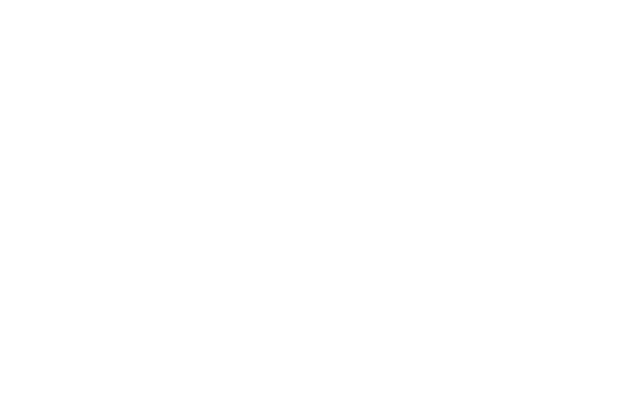
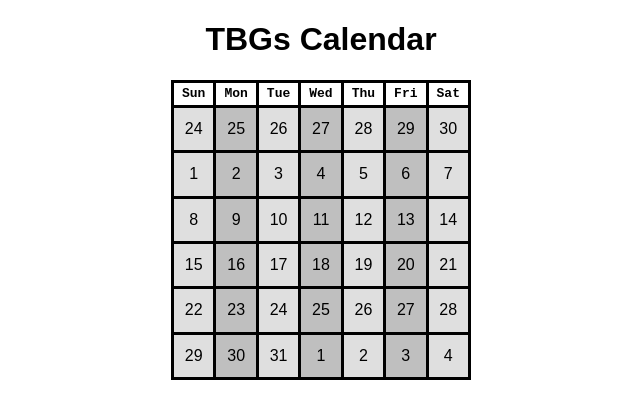
Before and after one commit to realicraft/tbgs-calendar, a plain HTML site: page index.html in a window 1280 px wide. Shown: the whole page, without its empty margins (319-959 px from the left). Drawn offline with Linux system fonts and the light colour scheme.

Commit message:
add calendar

```diff
--- a/index.html
+++ b/index.html
@@ -1 +1,80 @@
-<html></html
+<!DOCTYPE html>
+<html>
+    <head>
+        <meta charset='utf-8'>
+        <title>TBGs Calendar</title>
+        <link rel='stylesheet' href='main.css'>
+    </head>
+    <body>
+        <h1>TBGs Calendar</h1>
+        <div id="cal_contain">
+            <table id="cal_table">
+                <tr id="cal_head">
+                    <th id="cal_weeklable_sun" class="weeklable sun">Sun</th>
+                    <th id="cal_weeklable_mon" class="weeklable mon">Mon</th>
+                    <th id="cal_weeklable_tue" class="weeklable tue">Tue</th>
+                    <th id="cal_weeklable_wed" class="weeklable wed">Wed</th>
+                    <th id="cal_weeklable_thu" class="weeklable thu">Thu</th>
+                    <th id="cal_weeklable_fri" class="weeklable fri">Fri</th>
+                    <th id="cal_weeklable_sat" class="weeklable sat">Sat</th>
+                </tr>
+                <tr id="cal_week0" class="week">
+                    <td id="cal_day_0_1" class="week0 day1">24</td>
+                    <td id="cal_day_0_2" class="week0 day2">25</td>
+                    <td id="cal_day_0_3" class="week0 day3">26</td>
+                    <td id="cal_day_0_4" class="week0 day4">27</td>
+                    <td id="cal_day_0_5" class="week0 day5">28</td>
+                    <td id="cal_day_0_6" class="week0 day6">29</td>
+                    <td id="cal_day_0_7" class="week0 day7">30</td>
+                </tr>
+                <tr id="cal_week1" class="week">
+                    <td id="cal_day_1_1" class="week1 day1">1</td>
+                    <td id="cal_day_1_2" class="week1 day2">2</td>
+                    <td id="cal_day_1_3" class="week1 day3">3</td>
+                    <td id="cal_day_1_4" class="week1 day4">4</td>
+                    <td id="cal_day_1_5" class="week1 day5">5</td>
+                    <td id="cal_day_1_6" class="week1 day6">6</td>
+                    <td id="cal_day_1_7" class="week1 day7">7</td>
+                </tr>
+                <tr id="cal_week2" class="week">
+                    <td id="cal_day_2_1" class="week2 day1">8</td>
+                    <td id="cal_day_2_2" class="week2 day2">9</td>
+                    <td id="cal_day_2_3" class="week2 day3">10</td>
+                    <td id="cal_day_2_4" class="week2 day4">11</td>
+                    <td id="cal_day_2_5" class="week2 day5">12</td>
+                    <td id="cal_day_2_6" class="week2 day6">13</td>
+                    <td id="cal_day_2_7" class="week2 day7">14</td>
+                </tr>
+                <tr id="cal_week3" class="week">
+                    <td id="cal_day_3_1" class="week3 day1">15</td>
+                    <td id="cal_day_3_2" class="week3 day2">16</td>
+                    <td id="cal_day_3_3" class="week3 day3">17</td>
+                    <td id="cal_day_3_4" class="week3 day4">18</td>
+                    <td id="cal_day_3_5" class="week3 day5">19</td>
+                    <td id="cal_day_3_6" class="week3 day6">20</td>
+                    <td id="cal_day_3_7" class="week3 day7">21</td>
+                </tr>
+                <tr id="cal_week4" class="week">
+                    <td id="cal_day_4_1" class="week4 day1">22</td>
+                    <td id="cal_day_4_2" class="week4 day2">23</td>
+                    <td id="cal_day_4_3" class="week4 day3">24</td>
+                    <td id="cal_day_4_4" class="week4 day4">25</td>
+                    <td id="cal_day_4_5" class="week4 day5">26</td>
+                    <td id="cal_day_4_6" class="week4 day6">27</td>
+                    <td id="cal_day_4_7" class="week4 day7">28</td>
+                </tr>
+                <tr id="cal_week5" class="week">
+                    <td id="cal_day_5_1" class="week5 day1">29</td>
+                    <td id="cal_day_5_2" class="week5 day2">30</td>
+                    <td id="cal_day_5_3" class="week5 day3">31</td>
+                    <td id="cal_day_5_4" class="week5 day4">1</td>
+                    <td id="cal_day_5_5" class="week5 day5">2</td>
+                    <td id="cal_day_5_6" class="week5 day6">3</td>
+                    <td id="cal_day_5_7" class="week5 day7">4</td>
+                </tr>
+            </table>
+        </div>
+        <script src="cals/test.js"></script>
+        <script src="main.js"></script>
+    </body>
+</html>
--- /dev/null
+++ b/main.css
@@ -0,0 +1,26 @@
+body {
+    text-align: center;
+    font-family: Arial, Helvetica, sans-serif;
+}
+#cal_table {
+    border: 3px solid black;
+    border-radius: 7px;
+    width: 300px;
+    height: 300px;
+    margin: auto;
+    border-collapse: collapse;
+}
+#cal_table tr, #cal_table tr th, #cal_table tr td {
+    border: 3px solid black;
+}
+#cal_head {
+    height: 25px;
+    font-family: monospace;
+}
+
+.day1, .day3, .day5, .day7 {
+    background-color: #dfdfdf;
+}
+.day2, .day4, .day6 {
+    background-color: #bfbfbf;
+}
```
Also changed, not shown: cals/test.js (added), main.js (added).
